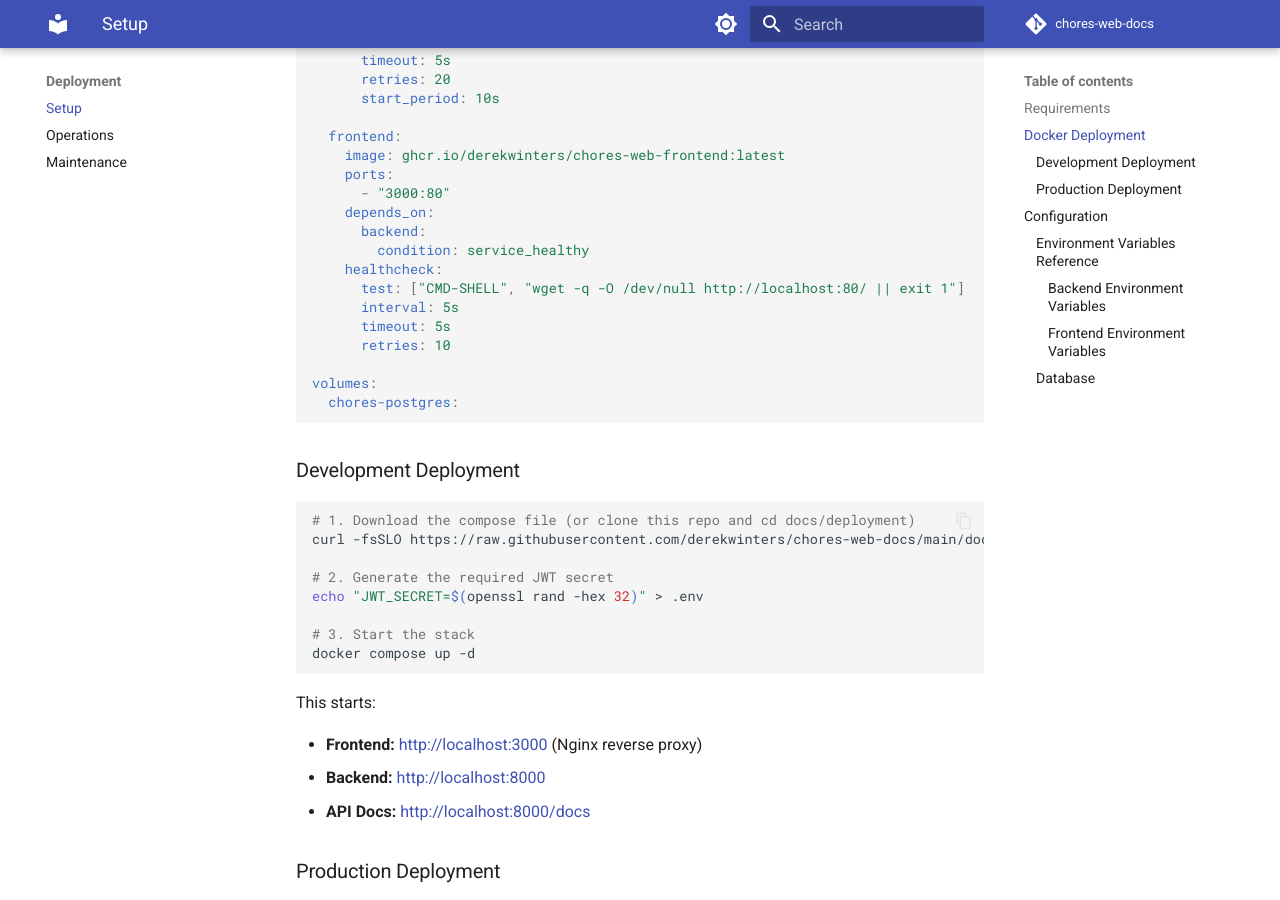
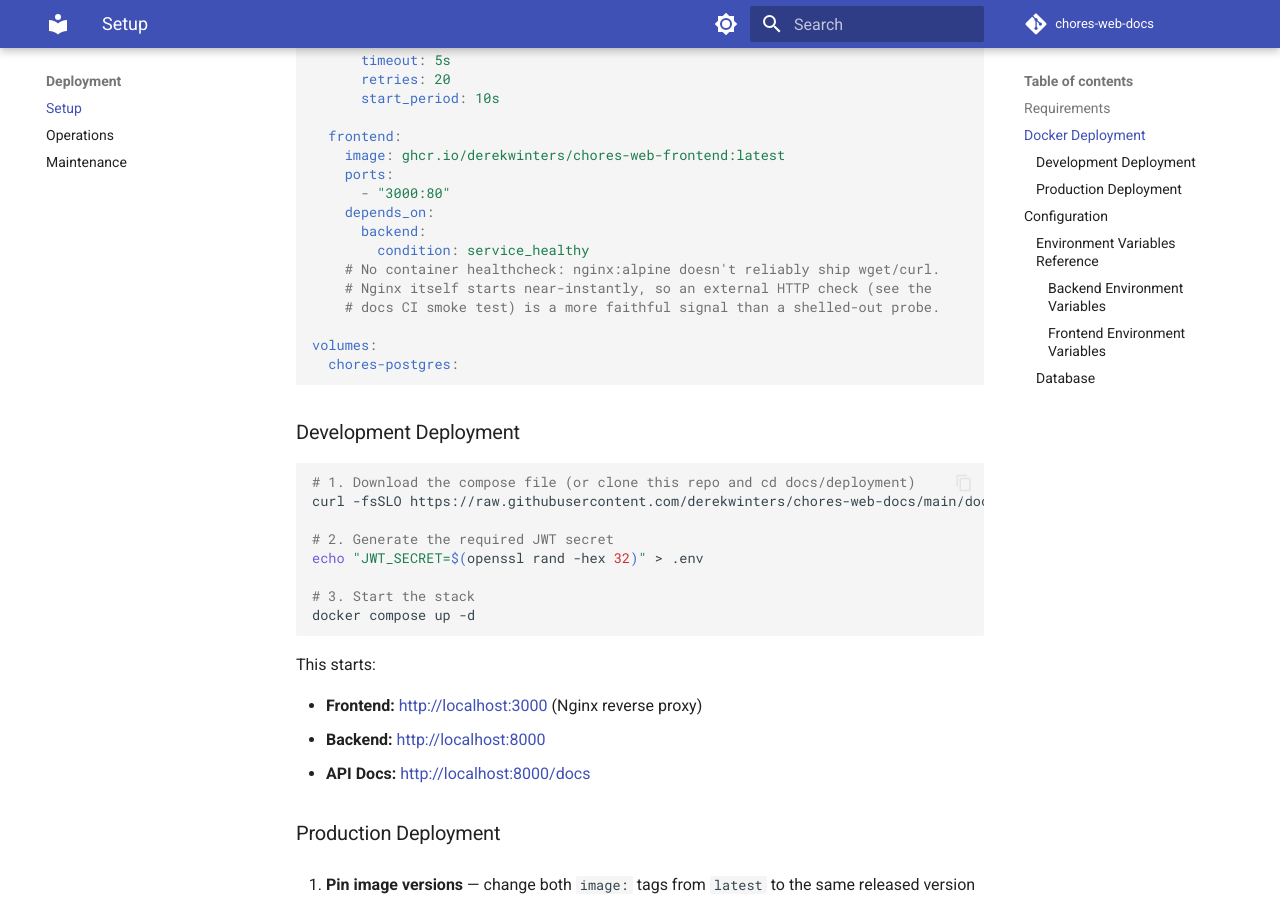
Before and after one commit to derekwinters/chores-web-docs, an MkDocs documentation site: the page built from docs/deployment/setup.md, in a window 1280 px wide and 900 px high, scrolled down 1527 px. Built offline with MkDocs 1.6.1 and Material for MkDocs 9.7.7, drawn with Linux system fonts in a browser that asks for light colours; comment, search, counter and statistics services are not loaded; the version menu is left out.

Commit message:
ci: drop unreliable frontend container healthcheck, fix smoke-test env
nginx:alpine doesn't reliably ship wget, so the frontend container never
reported healthy and 'docker compose up --wait' timed out even though
nginx was actually serving fine. Nginx starts near-instantly, so an
external HTTP check from the smoke-test job (with a short retry to
absorb the startup race) is a more faithful signal than a shelled-out
probe inside a minimal image.

Also hoist JWT_SECRET to job-level env so the failure-log step can parse
the compose file too — it was failing on the same required-variable
interpolation error the main step already needed the var for.

Co-Authored-By: Claude Fable 5 <noreply@anthropic.com>
Claude-Session: https://claude.ai/code/session_018JLiaLg3qth8oCKwsFP3MB

```diff
--- a/docs/deployment/docker-compose.yml
+++ b/docs/deployment/docker-compose.yml
@@ -52,11 +52,9 @@ services:
     depends_on:
       backend:
         condition: service_healthy
-    healthcheck:
-      test: ["CMD-SHELL", "wget -q -O /dev/null http://localhost:80/ || exit 1"]
-      interval: 5s
-      timeout: 5s
-      retries: 10
+    # No container healthcheck: nginx:alpine doesn't reliably ship wget/curl.
+    # Nginx itself starts near-instantly, so an external HTTP check (see the
+    # docs CI smoke test) is a more faithful signal than a shelled-out probe.
 
 volumes:
   chores-postgres:
```
Also changed, not shown: 1 other file.
